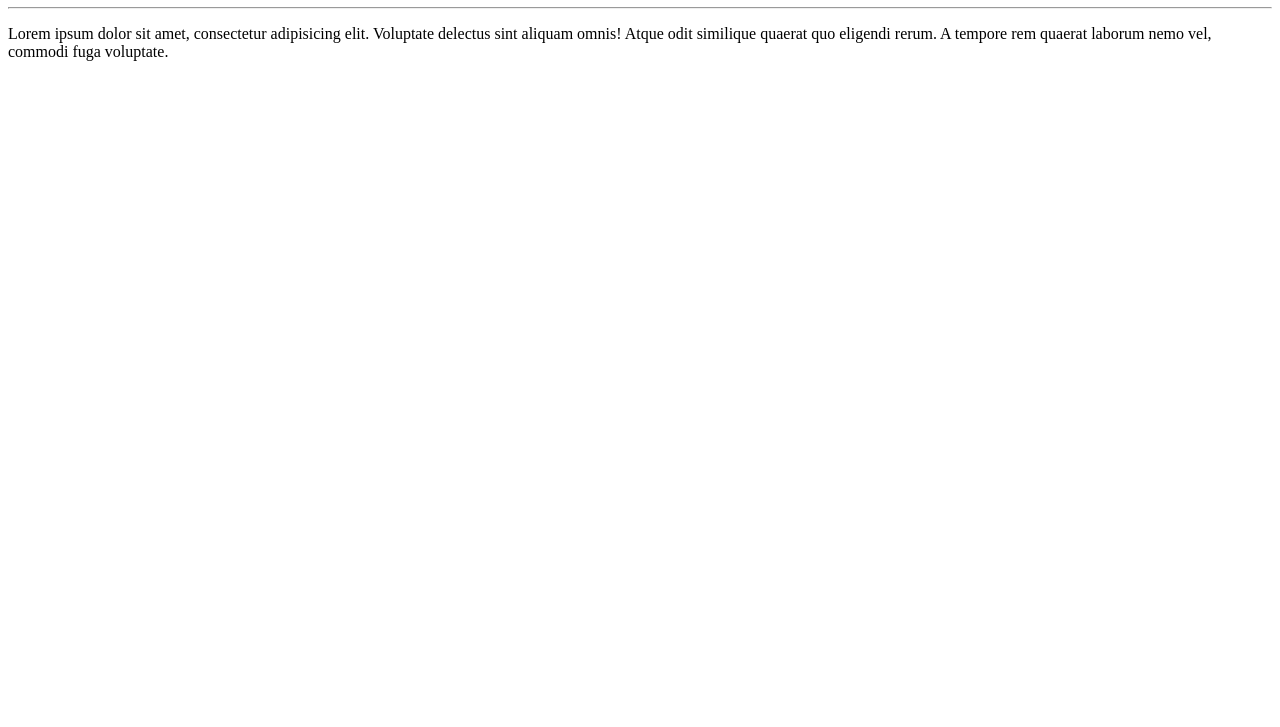
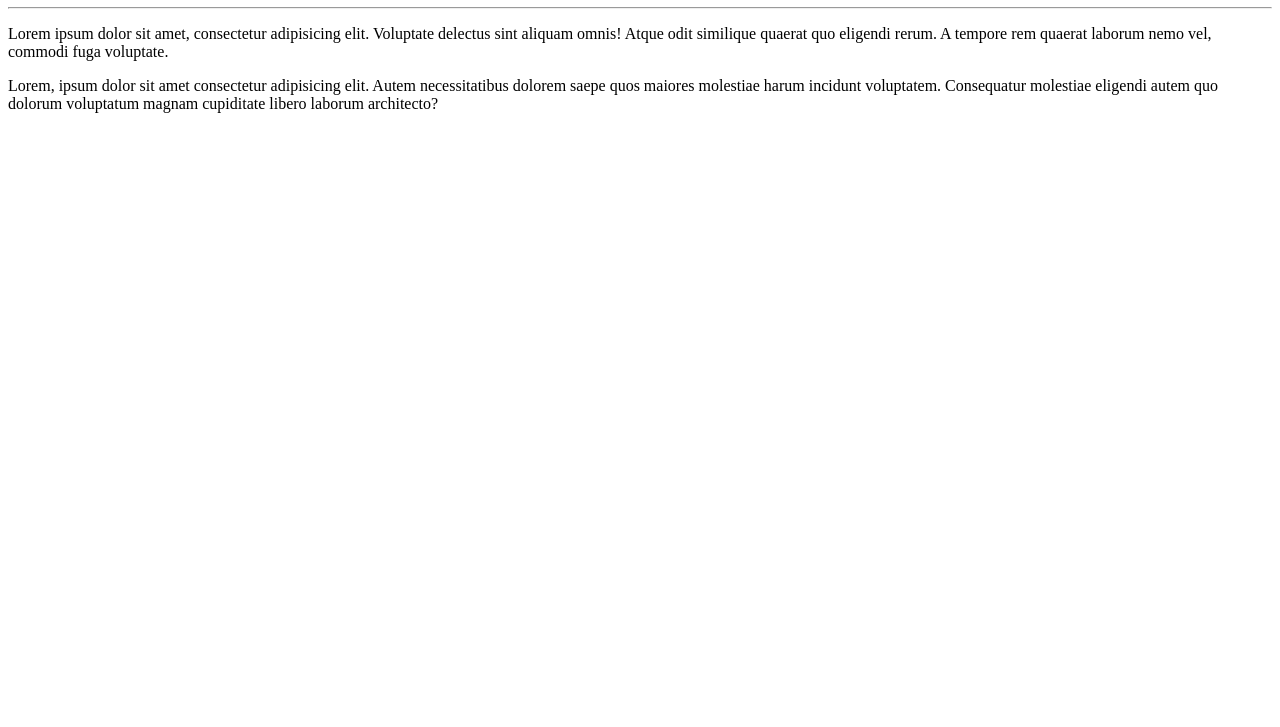
Before and after one commit to AriJunio/Ola-mundo-, a plain HTML site: page site-exemplo/index.html in a window 1280 px wide. Shown: the part 73-800 px from the top of the page. Drawn offline with Linux system fonts and the light colour scheme.

Commit message:
adicionei um paragrafo

```diff
--- a/site-exemplo/index.html
+++ b/site-exemplo/index.html
@@ -9,5 +9,6 @@
     <h1>Olá,Mundo!</h1>
     <hr>
     <p>Lorem ipsum dolor sit amet, consectetur adipisicing elit. Voluptate delectus sint aliquam omnis! Atque odit similique quaerat quo eligendi rerum. A tempore rem quaerat laborum nemo vel, commodi fuga voluptate.</p>
+    <p>Lorem, ipsum dolor sit amet consectetur adipisicing elit. Autem necessitatibus dolorem saepe quos maiores molestiae harum incidunt voluptatem. Consequatur molestiae eligendi autem quo dolorum voluptatum magnam cupiditate libero laborum architecto?</p>
 </body>
 </html>
```
